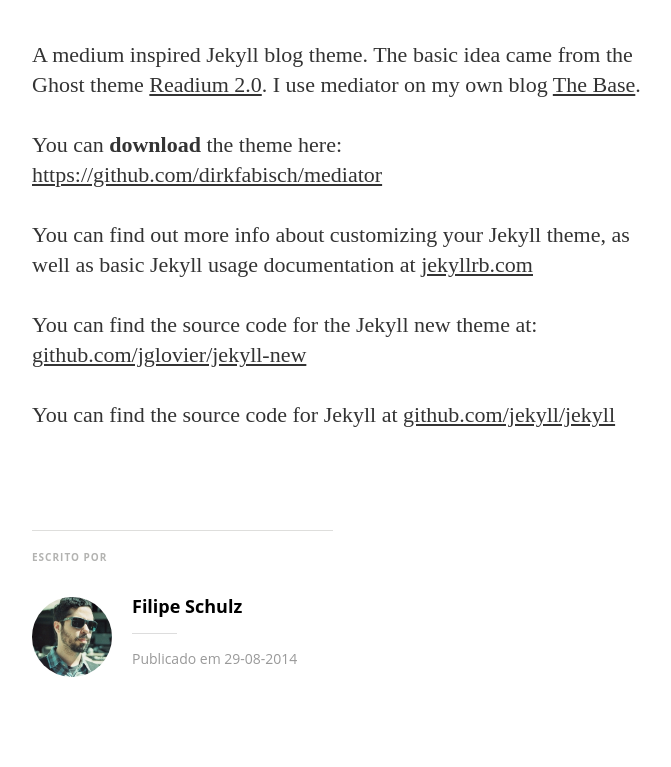
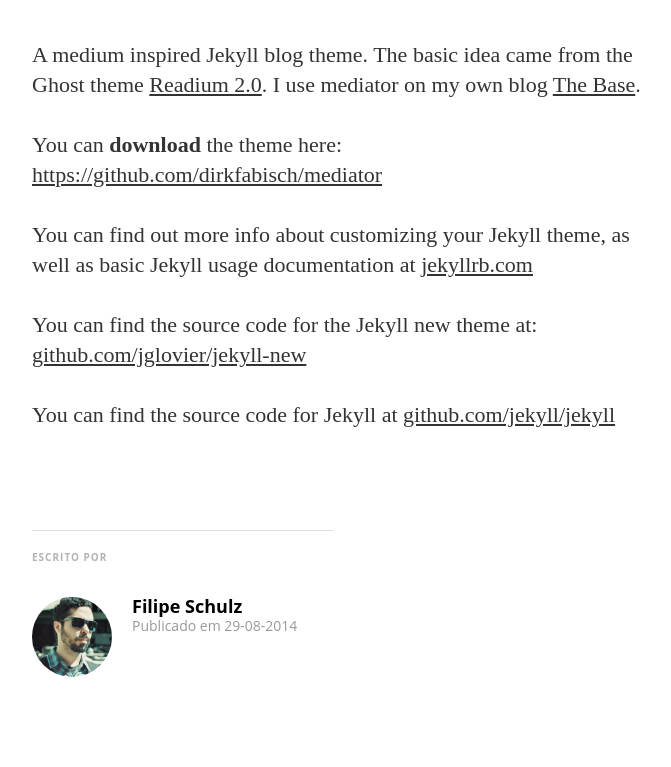
Before and after one commit to filipe-schulz/filipe-schulz.github.io, a Jekyll site: the page built from _posts/2014-08-29-welcome-to-jekyll.md, in a window 1280 px wide. Shown: the part 900-1667 px from the top of the page, without its empty margins (288-959 px from the left). Built offline with Jekyll 4.4.1, drawn with Linux system fonts in a browser that asks for light colours; nearby versions of some CDN libraries; some web fonts are replaced; grey boxes are pictures that could not be loaded.

Commit message:
alterando data post

```diff
--- a/_layouts/post.html
+++ b/_layouts/post.html
@@ -71,8 +71,9 @@
               <div class="author-image" style="background-image: url({{site.author_image}})">Blog Logo</div>
               <h4>{{ site.author }}</h4>
               <p class="bio">{{author.bio}}</p>
-              <hr>
-              <p class="published">Publicado em <time datetime="{{ page.date | date: "%d-%m-%Y" }}">{{ page.date | date: "%d-%m-%Y" }}</time></p>
+              <div class="inner">
+                <p class="published">Publicado em <time datetime="{{ page.date | date: "%d-%m-%Y" }}">{{ page.date | date: "%d-%m-%Y" }}</time></p>
+              </div>
             </section>
           </div>
           {{/post}}
```
